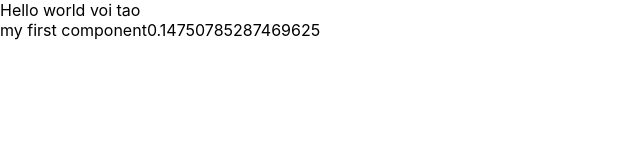
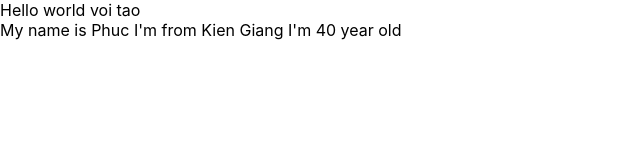
Before and after one commit to dqphuc/Hoc-react, a React (Create React App) app: page / in a window 1280 px wide. Shown: the top 160 px of the page, without its empty margins (0-640 px from the left). Built offline with nearby package versions, Linux system fonts and the light colour scheme.

Commit message:
video 17

```diff
--- a/src/App.js
+++ b/src/App.js
@@ -3,27 +3,41 @@
 import { useDispatch, useSelector } from "react-redux";
 import { increaseCounter, decreaseCounter } from "./redux/action/counterAction";
 import MyComponent from "./components/MyComponent";
-const App = () => {
-  const count = useSelector((state) => state.counter.count);
-  const dispatch = useDispatch();
+import React from "react";
 
+class App extends React.Component {
+  render() {
     return (
       <div>
         Hello world voi tao
         <MyComponent></MyComponent>
       </div>
-    // <div className="App">
-    //   <header className="App-header">
-    //     <img src={logo} className="App-logo" alt="logo" />
-    //     <p>
-    //       Hello world voi tao
-    //     </p>
-    //     <div>Count = {count}</div>
-    //     <button onClick={() => dispatch(increaseCounter())}>Increase</button>
-    //     <button onClick={() => dispatch(decreaseCounter())}>Decrease</button>
-    //   </header>
-    // </div>
     );
-};
+  }
+}
+
+
+
+
+
+// const App = () => {
+//   const count = useSelector((state) => state.counter.count);
+//   const dispatch = useDispatch();
+
+//   return (
+
+//     <div className="App">
+//       <header className="App-header">
+//         <img src={logo} className="App-logo" alt="logo" />
+//         <p>
+//           Hello world voi tao
+//         </p>
+//         <div>Count = {count}</div>
+//         <button onClick={() => dispatch(increaseCounter())}>Increase</button>
+//         <button onClick={() => dispatch(decreaseCounter())}>Decrease</button>
+//       </header>
+//     </div>
+//   );
+// };
 
 export default App;
--- a/src/components/MyComponent.js
+++ b/src/components/MyComponent.js
@@ -3,12 +3,17 @@
 
 import React from "react";
 class MyComponent extends React.Component {
+  state = {
+    name: "Phuc",
+    address: "Kien Giang",
+    age: 40,
+  };
+
   render() {
     return (
       <div>
-        {" "}
-        my first component
-        {Math.random()}
+        My name is {this.state.name} I'm from {this.state.address} I'm{" "}
+        {this.state.age} year old
       </div>
     );
   }
```
Lines whose indentation alone changed are shown as unchanged.
